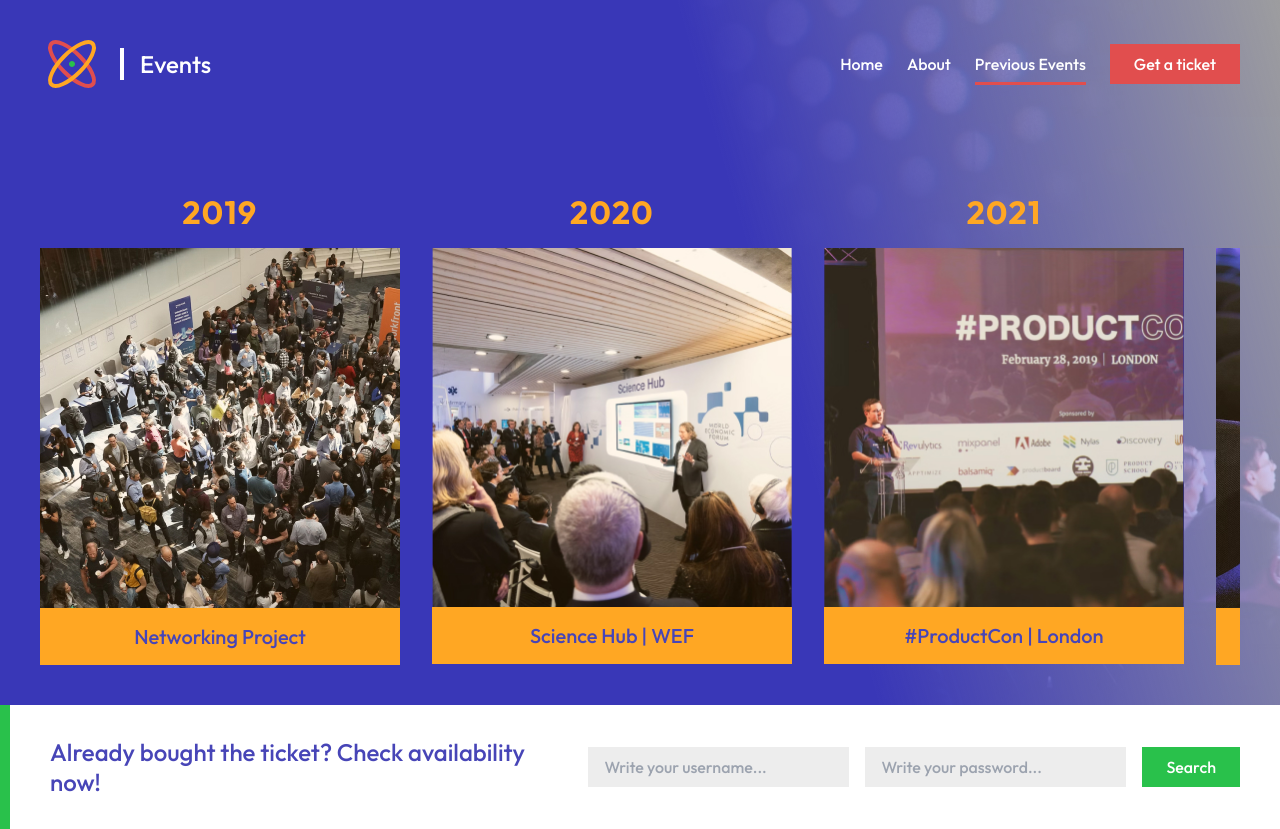
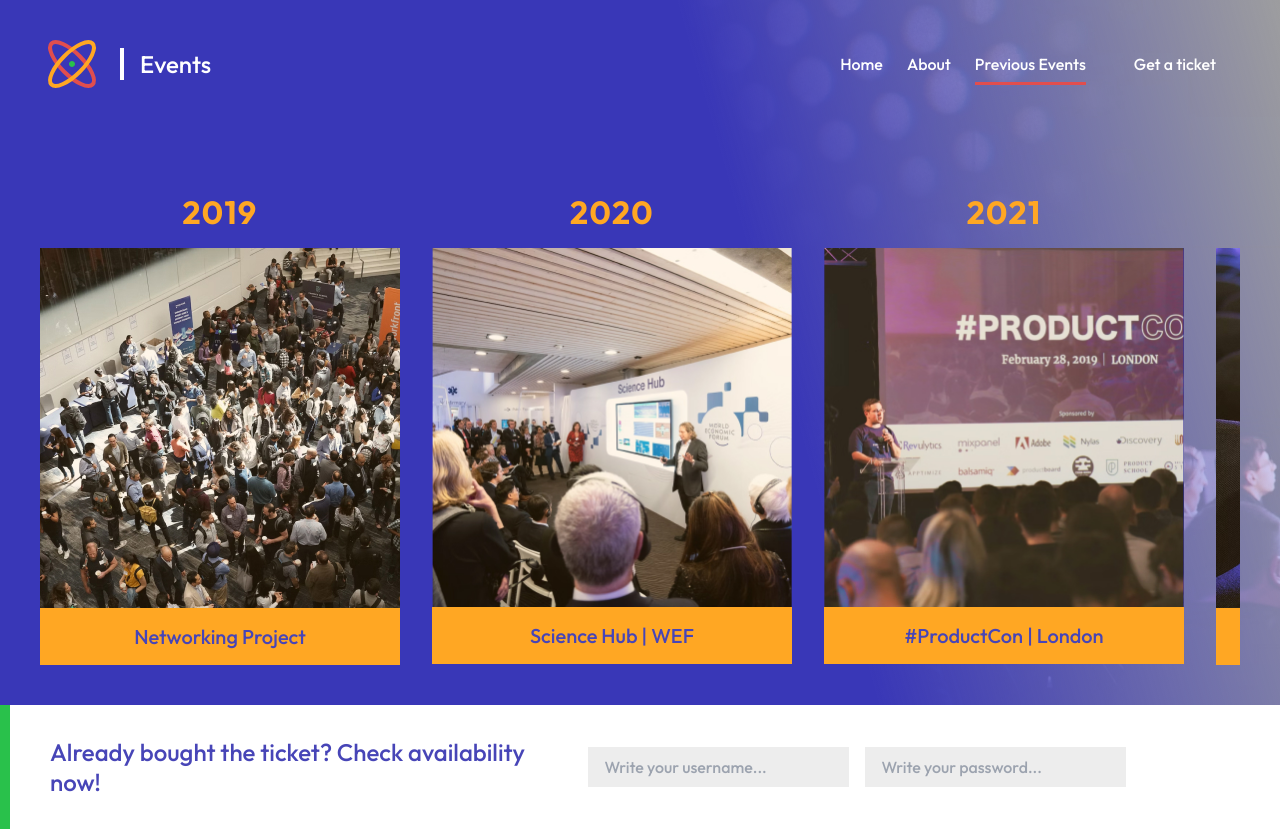
Before and after one commit to adriel-mp3/events, a React (Vite) app: page /previous-events in a window 1280 px wide. Built offline with nearby package versions, Linux system fonts and the light colour scheme.

Commit message:
:recycle: refactor(components): change props name

```diff
--- a/src/components/Button/Button.jsx
+++ b/src/components/Button/Button.jsx
@@ -1,9 +1,9 @@
 import React from "react";
 
-const Button = ({ children, style, onClick }) => {
+const Button = ({ children, color, onClick }) => {
   return (
     <button
-      className={`text-center text-white py-2 px-6 text-white-100 font-medium ${style}`}
+      className={`text-center py-2 px-6 text-white-100 text-base-bold ${color}`}
       onClick={onClick}
     >
       {children}
```
